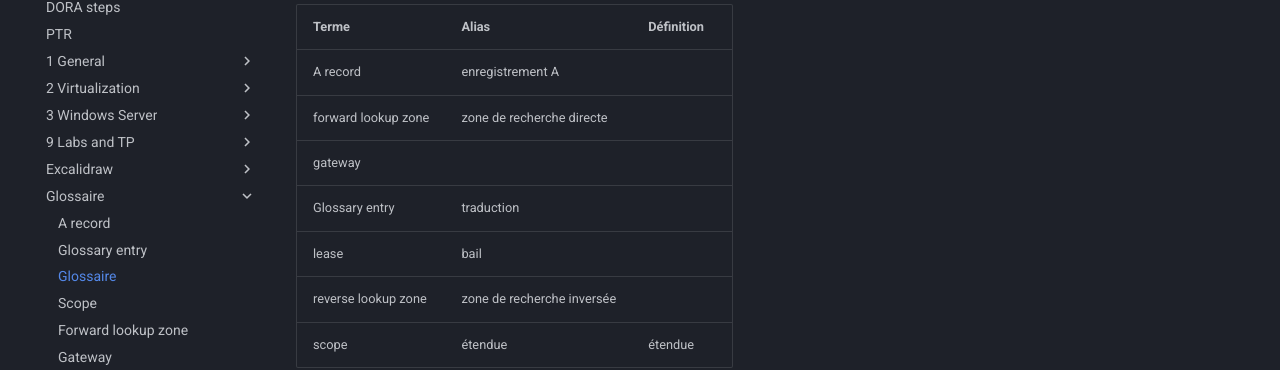
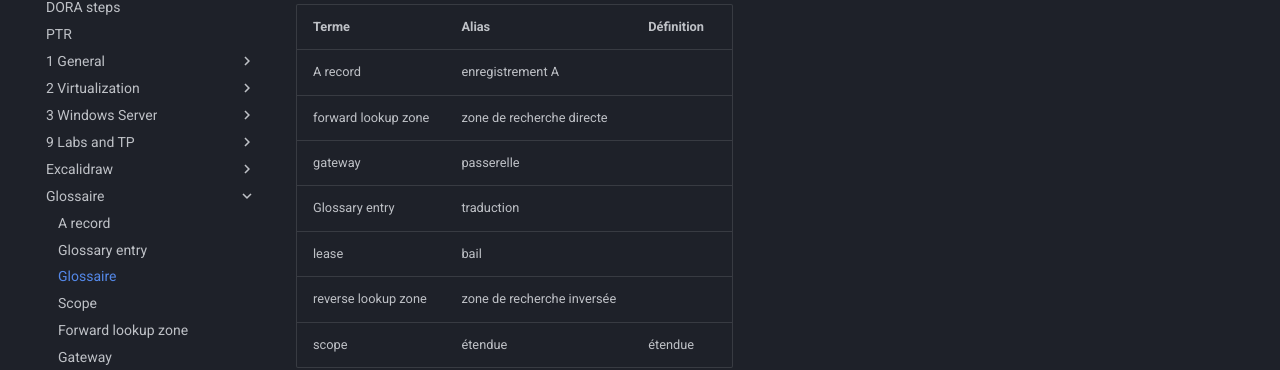
Before and after one commit to Natalshadow/TSSR_Doc, an MkDocs documentation site: the page built from docs/Glossaire/Index.md, in a window 1280 px wide. Shown: the part 176-546 px from the top of the page. Built offline with MkDocs 1.6.1 and Material for MkDocs 9.7.7, drawn with Linux system fonts in a browser that asks for light colours.

Commit message:
vault backup: 2026-10-06 12:40:42

```diff
--- a/docs/Glossaire/Index.md
+++ b/docs/Glossaire/Index.md
@@ -4,7 +4,7 @@
 |---|---|---|
 | A record | enregistrement A |  |
 | forward lookup zone | zone de recherche directe |  |
-| gateway |  |  |
+| gateway | passerelle |  |
 | Glossary entry | traduction |  |
 | lease | bail |  |
 | reverse lookup zone | zone de recherche inversée |  |
```
Also changed, not shown: docs/Glossaire/gateway.md (+2 -0 lines), docs/.obsidian/workspace.json.
